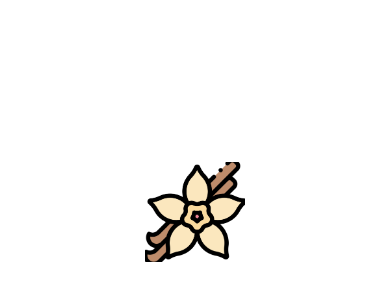
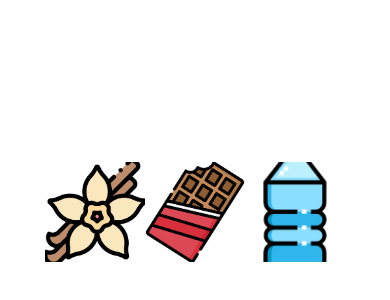
Before and after one commit to Takaischi04/Test, a React Native app in the folder project/: screen / in a window 390 px wide. Shown: the part 210-510 px from the top of the page. Built offline with nearby package versions, Linux system fonts and the light colour scheme.

Commit message:
Icons eingefügt

```diff
--- a/project/App.js
+++ b/project/App.js
@@ -1,12 +1,16 @@
+import React from "react";
 import { StatusBar } from "expo-status-bar";
 import { StyleSheet, View } from "react-native";
-import Icon from "./src/components/atoms/icon";
+import Icon from "./src/components/molecules/icon";
 
 export default function App() {
   return (
     <View style={styles.container}>
-      <Icon />
-
+      <View style={styles.iconsContainer}>
+        <Icon flavourpic="vanilieIcon" />
+        <Icon flavourpic="chocoIcon" />
+        <Icon flavourpic="waterIcon" />
+      </View>
       <StatusBar style="auto" />
     </View>
   );
@@ -19,4 +23,10 @@ const styles = StyleSheet.create({
     alignItems: "center",
     justifyContent: "center",
   },
+
+  iconsContainer: {
+    flexDirection: "row",
+    alignItems: "center",
+    justifyContent: "center",
+  },
 });
--- a/project/src/components/atoms/icon.js
+++ b/project/src/components/molecules/icon.js
@@ -2,9 +2,18 @@ import React, { useState } from "react";
 import { View, Image, TouchableOpacity } from "react-native";
 import vanileIcon from "../assets/vanile.png";
 import chocoIcon from "../assets/choco.png";
+import waterIcon from "../assets/water.png";
 
-export default function Icon() {
+export default function Icon({ flavourpic }) {
   const [isHovered, setIsHovered] = useState(false);
+
+  const iconImages = {
+    vanilieIcon: vanileIcon,
+    chocoIcon: chocoIcon,
+    waterIcon: waterIcon,
+  };
+
+  const iconImage = iconImages[flavourpic];
 
   return (
     <TouchableOpacity
@@ -12,7 +21,7 @@ export default function Icon() {
       activeOpacity={1}
     >
       <View style={{ transform: [{ scale: isHovered ? 1.1 : 1 }] }}>
-        <Image source={vanileIcon} style={{ width: 100, height: 100 }} />
+        <Image source={iconImage} style={{ width: 100, height: 100 }} />
       </View>
     </TouchableOpacity>
   );
--- a/project/src/components/pages/page1.js
+++ b/project/src/components/pages/page1.js
@@ -1,7 +1,5 @@
-import React from 'react'
+import React from "react";
 
 export default function page1() {
-    return (
-        <div>page1</div>
-    )
+  return <div>page1</div>;
 }
```
Also changed, not shown: project/src/components/molecules/molecule1.js (deleted, +0 -7 lines).
